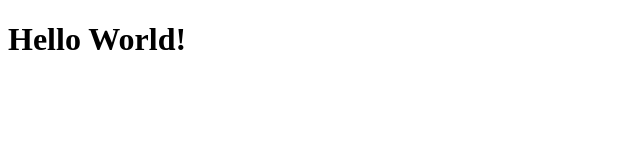
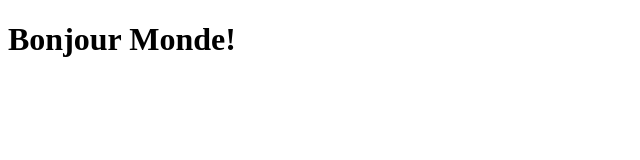
Before and after one commit to Bubaru086/csi3540_labs, a plain HTML site: page lab01/index.html in a window 1280 px wide. Shown: the whole page, without its empty margins (0-640 px from the left). Drawn offline with Linux system fonts and the light colour scheme.

Commit message:
Translate to french

```diff
--- a/lab01/index.html
+++ b/lab01/index.html
@@ -1,6 +1,6 @@
 <!DOCTYPE html>
 <html>
     <body>
-        <h1>Hello World!</h1>
+        <h1>Bonjour Monde!</h1>
     </body>
 </html>
```
